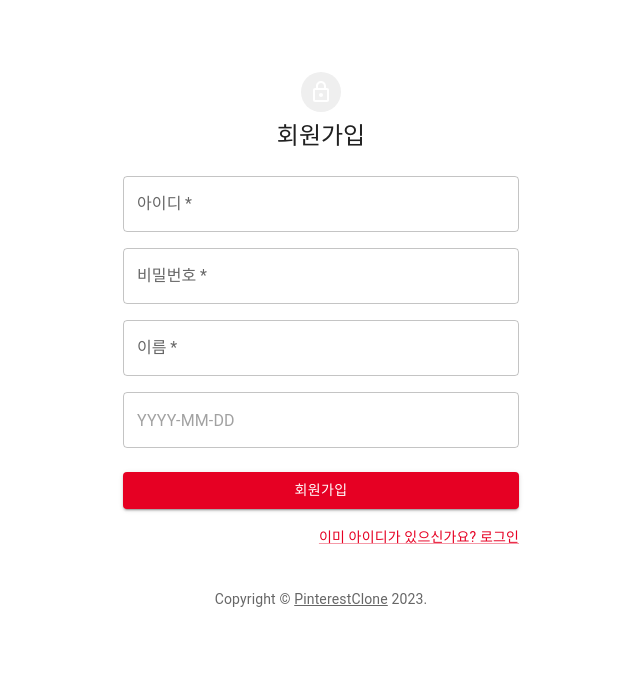
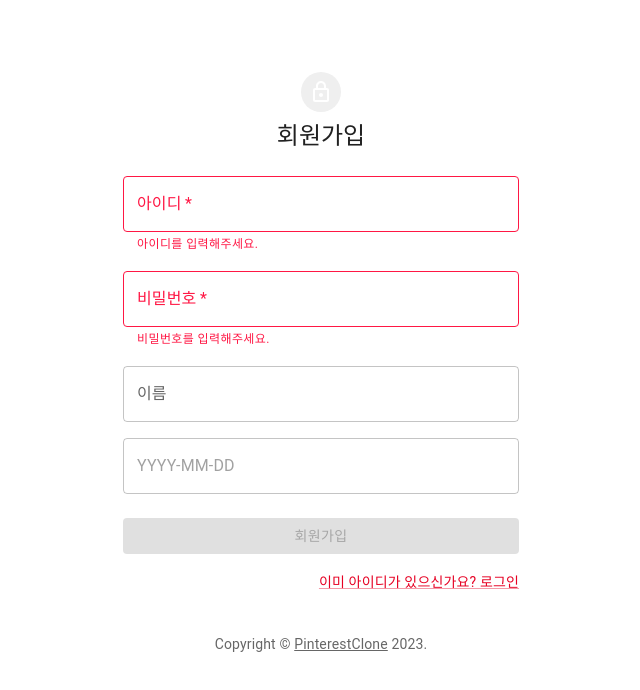
Before and after one commit to whatiiiii/kosmo-proj-final, a React (Vite) app in the folder frontend/: page /signup in a window 1280 px wide. Shown: the top 690 px of the page, without its empty margins (319-959 px from the left). Built offline with nearby package versions, Linux system fonts and the light colour scheme.

Commit message:
Add signup form validation

```diff
--- a/frontend/src/components/SignUp.tsx
+++ b/frontend/src/components/SignUp.tsx
@@ -18,6 +18,7 @@ import { LocalizationProvider } from "@mui/x-date-pickers/LocalizationProvider";
 import { DatePicker } from "@mui/x-date-pickers/DatePicker";
 import type { User } from "../api/user";
 import { SERVER_URL } from "../api/globals";
+import { useState } from "react";
 
 function Copyright(props: TypographyProps) {
   return (
@@ -74,6 +75,37 @@ export default function SignUp() {
       });
   };
 
+  const [idHelperText, setIdHelperText] = useState("아이디를 입력해주세요.");
+  const [pwdHelperText, setPwdHelperText] =
+    useState("비밀번호를 입력해주세요.");
+
+  function handleIdChange(e: React.ChangeEvent<HTMLInputElement>) {
+    const id = e.target.value;
+    if (!id) {
+      setIdHelperText("아이디를 입력해주세요.");
+      return;
+    }
+    fetch(SERVER_URL + "/members/" + id)
+      .then((response) => {
+        if (response.ok) {
+          setIdHelperText("이미 존재하는 아이디 입니다.");
+        } else {
+          setIdHelperText("");
+        }
+      })
+      .catch((err) => {
+        console.error(err);
+      });
+  }
+  function handlePwdChange(e: React.ChangeEvent<HTMLInputElement>) {
+    const pwd = e.target.value;
+    if (!pwd) {
+      setPwdHelperText("비밀번호를 입력해주세요.");
+      return;
+    }
+    setPwdHelperText("");
+  }
+
   return (
     <ThemeProvider theme={theme}>
       <Container component="main" maxWidth="xs">
@@ -100,16 +132,21 @@ export default function SignUp() {
             <Grid container spacing={2}>
               <Grid item xs={12}>
                 <TextField
+                  error={idHelperText !== ""}
+                  helperText={idHelperText}
                   required
                   fullWidth
                   id="id"
                   label="아이디"
                   name="id"
                   autoComplete="id"
+                  onChange={handleIdChange}
                 />
               </Grid>
               <Grid item xs={12}>
                 <TextField
+                  error={pwdHelperText !== ""}
+                  helperText={pwdHelperText}
                   required
                   fullWidth
                   name="pwd"
@@ -117,16 +154,11 @@ export default function SignUp() {
                   type="password"
                   id="pwd"
                   autoComplete="new-password"
+                  onChange={handlePwdChange}
                 />
               </Grid>
               <Grid item xs={12}>
-                <TextField
-                  required
-                  fullWidth
-                  name="name"
-                  label="이름"
-                  id="name"
-                />
+                <TextField fullWidth name="name" label="이름" id="name" />
               </Grid>
               <Grid item xs={12}>
                 {/* <TextField
@@ -164,6 +196,7 @@ export default function SignUp() {
               </Grid> */}
             </Grid>
             <Button
+              disabled={!!idHelperText || !!pwdHelperText}
               type="submit"
               fullWidth
               variant="contained"
```
